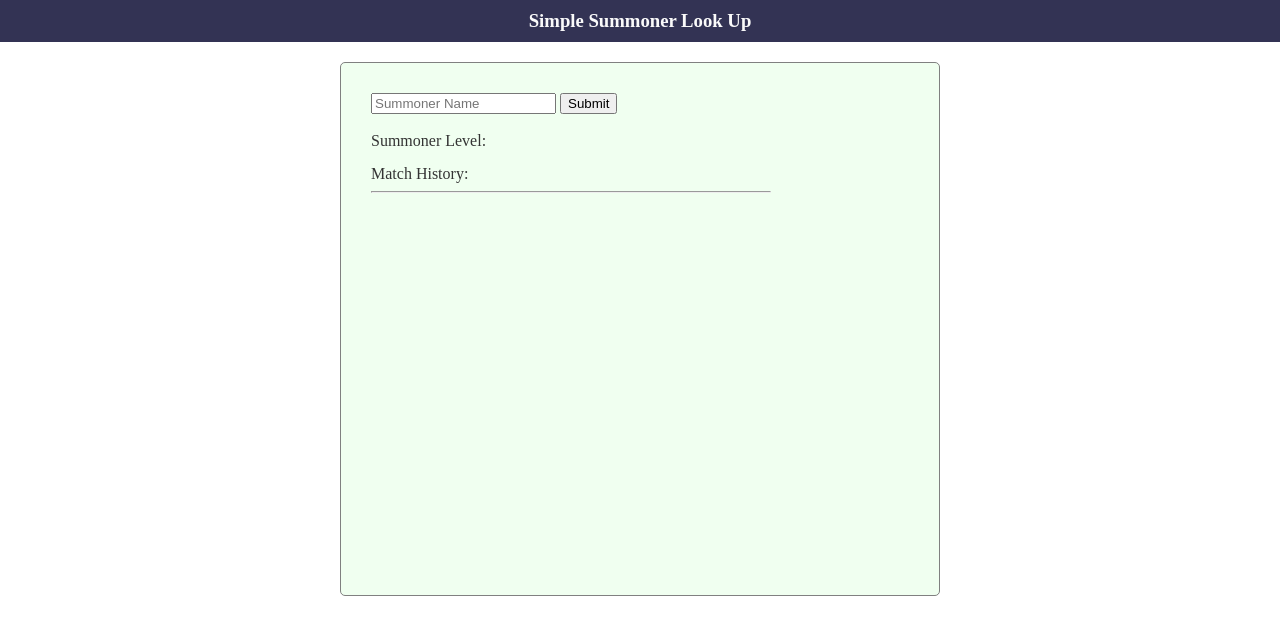
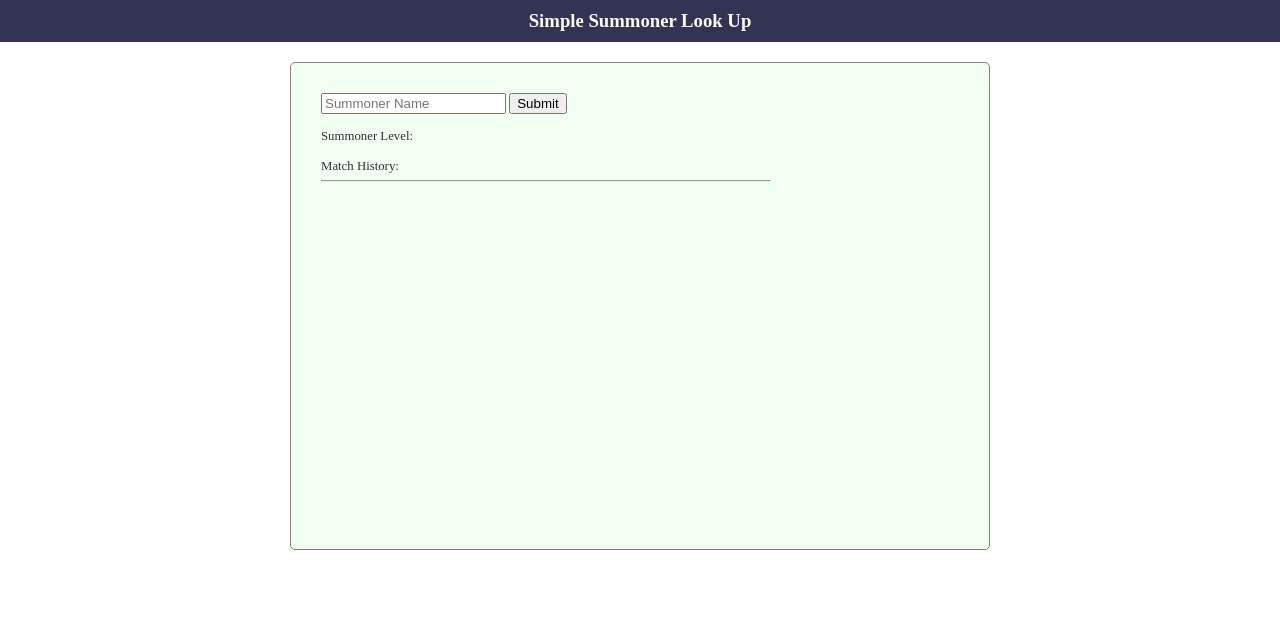
Before and after one commit to waynechaw/League-of-Legends-Match-History, a website: page public/index.html in a window 1280 px wide. Drawn offline with nearby package versions, Linux system fonts and the light colour scheme.

Commit message:
adjust size

```diff
--- a/app.js
+++ b/app.js
@@ -45,6 +45,7 @@ app.post('/match', function(request, response) {
   var id = request.body.summonerID;
 
   var url = "https://na.api.pvp.net/api/lol/na/v2.2/matchhistory/" + id + "?api_key=3cfc7c5c-611d-4fc6-9154-7801d822e7cb"
+  console.log(url);
 
 
 	var riotAPI = https.get(url, function(riotResponse){
@@ -54,7 +55,7 @@ app.post('/match', function(request, response) {
 		});
 		riotResponse.on('end', function(){
 			response.type('json');
-			//console.log(body);
+
 			response.end(body);
 		});
 	});
--- a/public/style.css
+++ b/public/style.css
@@ -19,23 +19,24 @@ body {
 
 .container {
   margin: 20px auto;
-  width: 600px;
+  width: 700px;
   padding: 30px;
   border: 1px solid gray;
   border-radius: 5px;
   overflow: hidden;
   background-color: honeydew;
+  font-size: 0.8em;
 }
 
 #matchHistory{
   margin-top: 15px;
-  height: 400px;
+  height: 360px;
 
 
 }
 
 hr{
-  width: 400px;
+  width: 450px;
   margin-left:0;
 }
 
```
